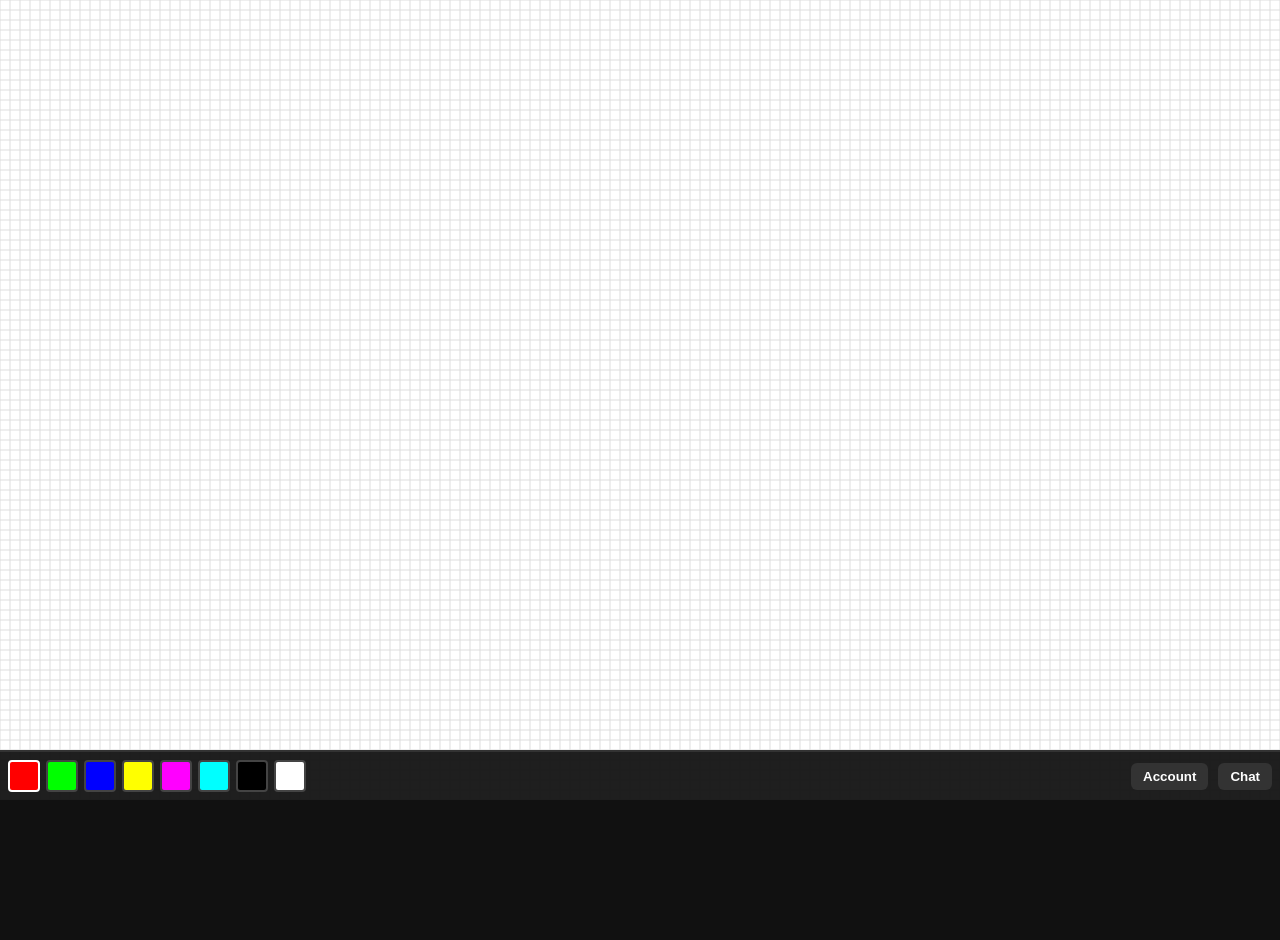
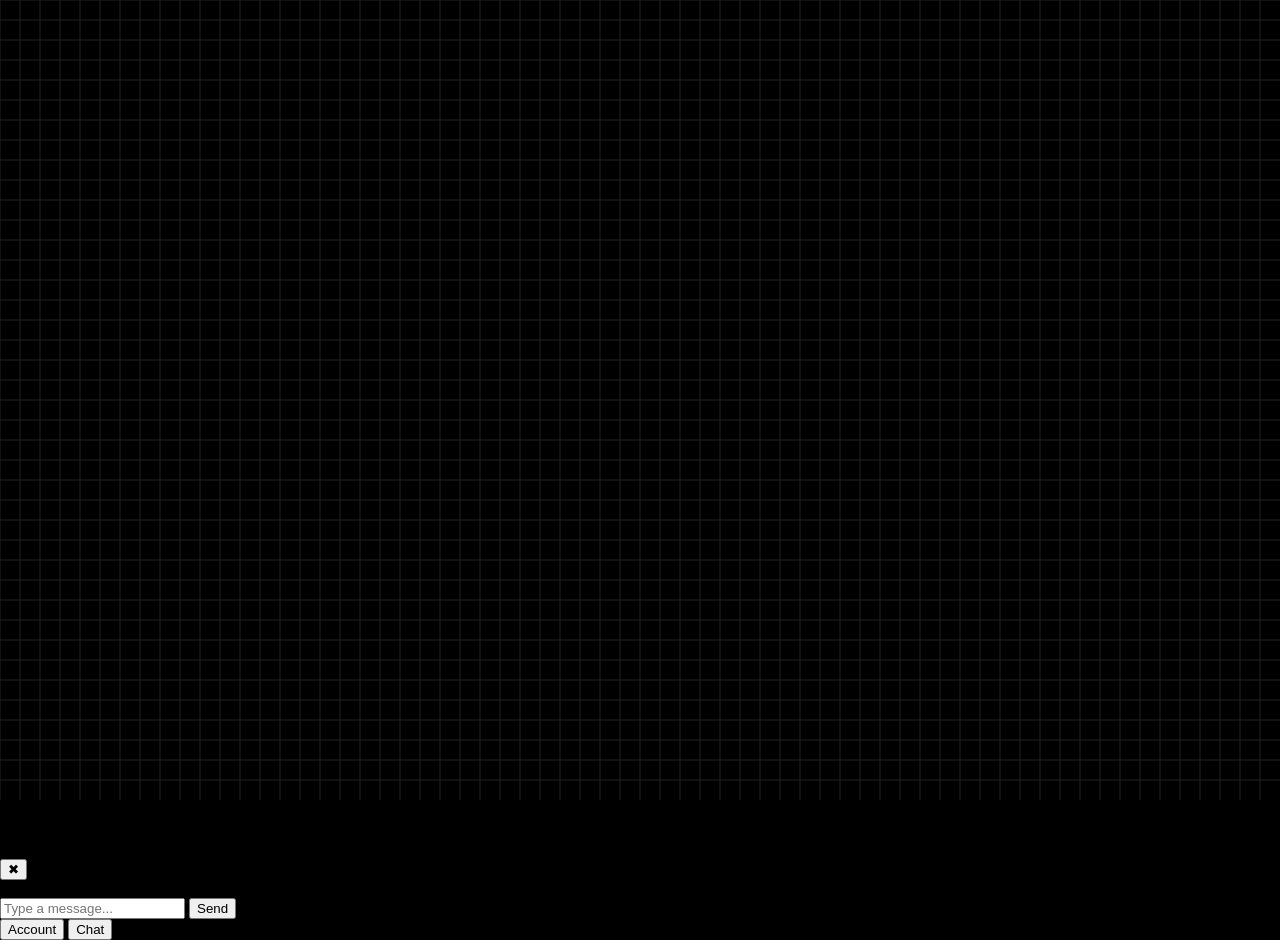
Before and after one commit to wiee182/pixel-place, a website: page public/index.html in a window 1280 px wide. Before the commit the page ends 800 px from the top, so only its background shows below. Drawn offline with Linux system fonts and the light colour scheme.

Commit message:
Rewrite pixel canvas project

```diff
--- a/public/script.js
+++ b/public/script.js
@@ -1,26 +1,50 @@
-// ====== Canvas Setup ======
 const canvas = document.getElementById("pixelCanvas");
 const ctx = canvas.getContext("2d");
 
+// ===== Canvas Setup =====
+canvas.width = window.innerWidth;
+canvas.height = window.innerHeight;
+window.addEventListener("resize", () => {
+  canvas.width = window.innerWidth;
+  canvas.height = window.innerHeight;
+});
+
+// ===== View Transform State =====
 let scale = 1;
+let targetScale = 1;
 let offsetX = 0, offsetY = 0;
+let targetX = 0, targetY = 0;
+
 let isDragging = false;
-let startX, startY;
+let lastMouseX = 0, lastMouseY = 0;
 
+// Inertia
+let velocityX = 0, velocityY = 0;
+
+// Grid / Pixels
+const gridSize = 20;
 let currentColor = "#ff0000";
-const gridSize = 10;
+let pixels = [];
 
-// Draw grid
-function drawGrid() {
+// ===== Draw Loop =====
+function draw() {
   ctx.clearRect(0, 0, canvas.width, canvas.height);
+
+  // Smooth transition
+  offsetX += (targetX - offsetX) * 0.2;
+  offsetY += (targetY - offsetY) * 0.2;
+  scale += (targetScale - scale) * 0.2;
+
   ctx.save();
   ctx.translate(offsetX, offsetY);
   ctx.scale(scale, scale);
 
-  ctx.fillStyle = "#fff";
+  // Background
+  ctx.fillStyle = "#000";
   ctx.fillRect(0, 0, canvas.width, canvas.height);
 
-  ctx.strokeStyle = "#ddd";
+  // Grid
+  ctx.strokeStyle = "#222";
   for (let x = 0; x < canvas.width; x += gridSize) {
     ctx.beginPath();
     ctx.moveTo(x, 0);
@@ -34,85 +58,103 @@ function drawGrid() {
     ctx.stroke();
   }
 
+  // Draw Pixels
+  pixels.forEach(p => {
+    ctx.fillStyle = p.color;
+    ctx.fillRect(p.x, p.y, gridSize, gridSize);
+  });
+
   ctx.restore();
+
+  requestAnimationFrame(draw);
 }
+draw();
 
-drawGrid();
-
-// Zoom
+// ===== Smooth Zoom at Mouse Position =====
 canvas.addEventListener("wheel", (e) => {
   e.preventDefault();
-  const zoom = e.deltaY < 0 ? 1.1 : 0.9;
-  scale *= zoom;
-  drawGrid();
+
+  const rect = canvas.getBoundingClientRect();
+  const mouseX = e.clientX - rect.left;
+  const mouseY = e.clientY - rect.top;
+
+  // Convert to world coords
+  const worldX = (mouseX - offsetX) / scale;
+  const worldY = (mouseY - offsetY) / scale;
+
+  const zoomFactor = e.deltaY < 0 ? 1.2 : 0.8;
+  targetScale *= zoomFactor;
+  targetScale = Math.min(Math.max(targetScale, 0.2), 10);
+
+  // Keep zoom anchored on mouse
+  targetX = mouseX - worldX * targetScale;
+  targetY = mouseY - worldY * targetScale;
 });
 
-// Pan
+// ===== Pan with Inertia =====
 canvas.addEventListener("mousedown", (e) => {
   isDragging = true;
-  startX = e.clientX - offsetX;
-  startY = e.clientY - offsetY;
+  lastMouseX = e.clientX;
+  lastMouseY = e.clientY;
+  velocityX = velocityY = 0;
 });
+
 canvas.addEventListener("mousemove", (e) => {
   if (isDragging) {
-    offsetX = e.clientX - startX;
-    offsetY = e.clientY - startY;
-    drawGrid();
+    const dx = e.clientX - lastMouseX;
+    const dy = e.clientY - lastMouseY;
+
+    targetX += dx;
+    targetY += dy;
+
+    velocityX = dx;
+    velocityY = dy;
+
+    lastMouseX = e.clientX;
+    lastMouseY = e.clientY;
   }
 });
-canvas.addEventListener("mouseup", () => { isDragging = false; });
 
-// Place pixel
-canvas.addEventListener("click", (e) => {
-  const rect = canvas.getBoundingClientRect();
-  const x = Math.floor((e.clientX - rect.left - offsetX) / (gridSize * scale)) * gridSize;
-  const y = Math.floor((e.clientY - rect.top - offsetY) / (gridSize * scale)) * gridSize;
-
-  ctx.save();
-  ctx.translate(offsetX, offsetY);
-  ctx.scale(scale, scale);
-  ctx.fillStyle = currentColor;
-  ctx.fillRect(x, y, gridSize, gridSize);
-  ctx.restore();
+canvas.addEventListener("mouseup", () => {
+  isDragging = false;
+});
+canvas.addEventListener("mouseleave", () => {
+  isDragging = false;
 });
 
-// ====== Palette ======
-const palette = document.getElementById("palette");
-const colors = ["#ff0000", "#00ff00", "#0000ff", "#ffff00", "#ff00ff", "#00ffff", "#000000", "#ffffff"];
-colors.forEach(c => {
-  const swatch = document.createElement("div");
-  swatch.className = "color-swatch";
-  swatch.style.background = c;
-  swatch.dataset.color = c;
-  swatch.addEventListener("click", () => {
-    document.querySelectorAll(".color-swatch").forEach(s => s.classList.remove("selected"));
-    swatch.classList.add("selected");
-    currentColor = c;
-  });
-  palette.appendChild(swatch);
-});
-document.querySelector(".color-swatch").classList.add("selected");
+// ===== Apply inertia continuously =====
+function applyInertia() {
+  if (!isDragging) {
+    targetX += velocityX;
+    targetY += velocityY;
 
-// ====== Chat Panel ======
-const sidePanel = document.getElementById("side-panel");
-document.getElementById("toggle-chat").addEventListener("click", () => {
-  sidePanel.classList.toggle("active");
-});
-document.getElementById("close-panel").addEventListener("click", () => {
-  sidePanel.classList.remove("active");
+    velocityX *= 0.9; // friction
+    velocityY *= 0.9;
+
+    if (Math.abs(velocityX) < 0.1) velocityX = 0;
+    if (Math.abs(velocityY) < 0.1) velocityY = 0;
+  }
+  requestAnimationFrame(applyInertia);
+}
+applyInertia();
+
+// ===== Place Pixel =====
+canvas.addEventListener("click", (e) => {
+  if (isDragging) return; // ignore if dragging
+
+  const rect = canvas.getBoundingClientRect();
+  const worldX = (e.clientX - rect.left - offsetX) / scale;
+  const worldY = (e.clientY - rect.top - offsetY) / scale;
+
+  const x = Math.floor(worldX / gridSize) * gridSize;
+  const y = Math.floor(worldY / gridSize) * gridSize;
+
+  pixels.push({ x, y, color: currentColor });
 });
 
-const feed = document.getElementById("chat-feed");
-const input = document.getElementById("chat-message");
-const sendBtn = document.getElementById("send-message");
-
-sendBtn.addEventListener("click", () => {
-  if (input.value.trim() !== "") {
-    const msg = document.createElement("div");
-    msg.className = "chat-msg";
-    msg.textContent = input.value;
-    feed.appendChild(msg);
-    input.value = "";
-    feed.scrollTop = feed.scrollHeight;
-  }
+// ===== Double-click to reset view =====
+canvas.addEventListener("dblclick", () => {
+  targetX = canvas.width / 2;
+  targetY = canvas.height / 2;
+  targetScale = 1;
 });
--- a/public/style.css
+++ b/public/style.css
@@ -1,113 +1,12 @@
-/* Reset */
-* { margin: 0; padding: 0; box-sizing: border-box; }
-body, html { height: 100%; overflow: hidden; font-family: Arial, sans-serif; background: #111; }
+body {
+  margin: 0;
+  overflow: hidden;
+  background: #000;
+}
 
-/* Canvas */
-#canvas-container {
-  position: relative;
-  width: 100%;
-  height: 100%;
-  overflow: hidden;
-}
 #pixelCanvas {
-  background: #fff;
-  image-rendering: pixelated;
+  display: block;
+  width: 100vw;
+  height: 100vh;
   cursor: crosshair;
 }
-
-/* Bottom Toolbar */
-#bottom-bar {
-  position: absolute;
-  bottom: 0;
-  left: 0;
-  right: 0;
-  background: rgba(20,20,20,0.95);
-  display: flex;
-  justify-content: space-between;
-  align-items: center;
-  padding: 8px;
-  border-top: 2px solid #333;
-}
-
-/* Palette */
-#palette {
-  display: flex;
-  gap: 6px;
-  overflow-x: auto;
-  scrollbar-width: thin;
-}
-.color-swatch {
-  width: 32px;
-  height: 32px;
-  border: 2px solid #444;
-  border-radius: 4px;
-  cursor: pointer;
-}
-.color-swatch.selected { border: 2px solid #fff; }
-
-/* Toolbar */
-#toolbar { display: flex; gap: 10px; }
-.tool-btn {
-  padding: 6px 12px;
-  border: none;
-  border-radius: 6px;
-  background: #333;
-  color: white;
-  cursor: pointer;
-  font-weight: bold;
-}
-.tool-btn:hover { background: #555; }
-
-/* Side Panel */
-#side-panel {
-  position: absolute;
-  right: 0;
-  top: 0;
-  bottom: 40px;
-  width: 300px;
-  background: rgba(30,30,30,0.95);
-  border-left: 2px solid #444;
-  display: flex;
-  flex-direction: column;
-  transform: translateX(100%);
-  transition: transform 0.3s ease;
-}
-#side-panel.active { transform: translateX(0); }
-.panel-header {
-  display: flex;
-  justify-content: space-between;
-  align-items: center;
-  background: #222;
-  padding: 6px;
-}
-#chat-feed {
-  flex: 1;
-  overflow-y: auto;
-  padding: 8px;
-}
-.chat-msg {
-  padding: 6px;
-  margin-bottom: 6px;
-  background: #444;
-  border-radius: 4px;
-}
-.chat-input {
-  display: flex;
-  padding: 6px;
-  gap: 6px;
-}
-.chat-input input {
-  flex: 1;
-  padding: 6px;
-  border-radius: 4px;
-  border: none;
-}
-.chat-input button {
-  padding: 6px 10px;
-  border: none;
-  border-radius: 4px;
-  background: #555;
-  color: white;
-  cursor: pointer;
-}
-.chat-input button:hover { background: #777; }
```
